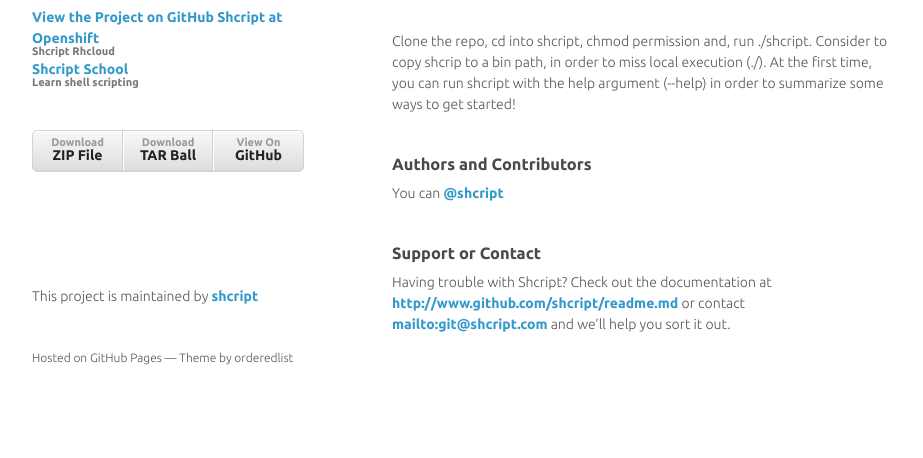
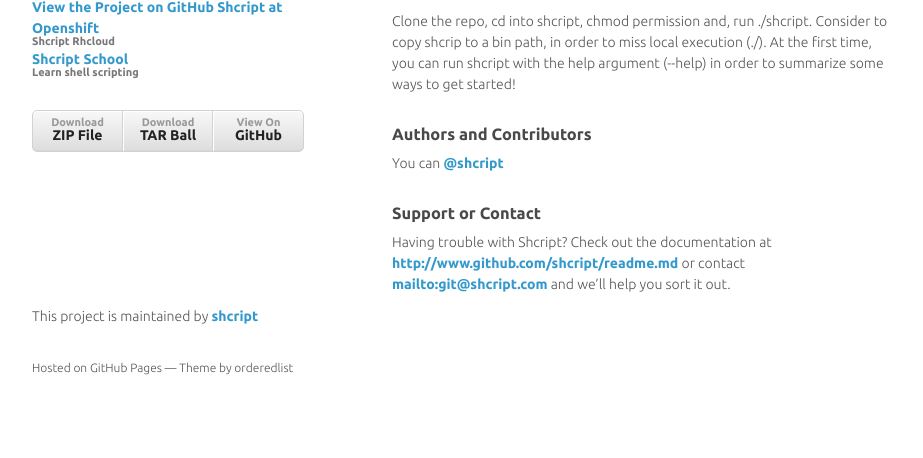
Before and after one commit to shcript/shcript, a plain HTML site: page index.html in a window 1280 px wide. Shown: the part 342-800 px from the top of the page, without its empty margins (178-1101 px from the left). Drawn offline with Linux system fonts and the light colour scheme.

Commit message:
Update styles.css

```diff
--- a/stylesheets/styles.css
+++ b/stylesheets/styles.css
@@ -14,7 +14,7 @@ h1, h2, h3, h4, h5, h6 {
 }
 
 p, ul, ol, table, pre, dl {
-  margin:0 0 40px;
+  margin:0 0 30px;
 }
 
 h1, h2, h3 {
```
